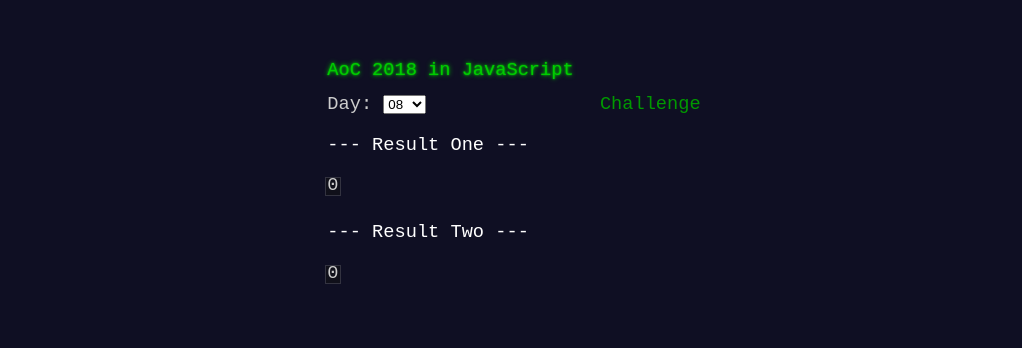
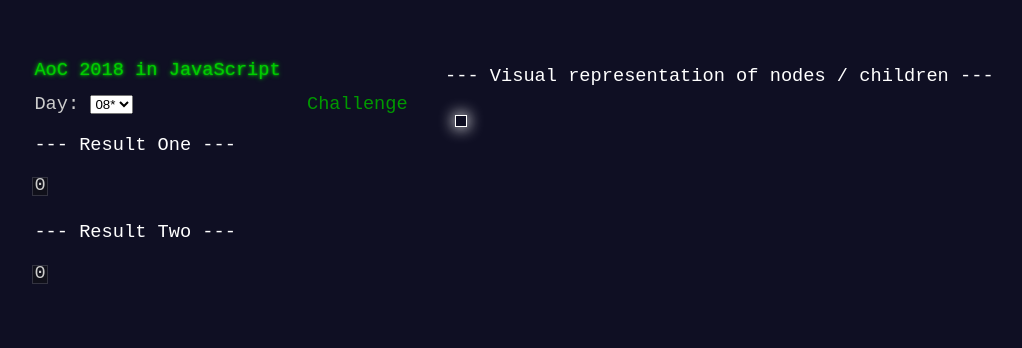
Before and after one commit to Sonnenhut/aoc2018, a plain HTML site: page index.html in a window 1280 px wide. Shown: the part 214-562 px from the top of the page, without its empty margins (126-1148 px from the left). Drawn offline with Linux system fonts and the light colour scheme; no server answers.

Commit message:
Day 8 page

```diff
--- a/day08/day08_a.js
+++ b/day08/day08_a.js
@@ -59,7 +59,6 @@ class Node {
         if(this.children.length === 0) {
             // If a node has no child nodes, its value is the sum of its metadata entries.
             res = this.metadataSum();
-            console.log('without childs', res);
         } else {
             // However, if a node does have child nodes, the metadata entries become indexes which refer to those child nodes.
             res = this.metadata.map(meta => meta - 1)
@@ -71,7 +70,6 @@ class Node {
                                     return res;
                                 })
                                 .sum();
-            console.log('with childs', res);
         }
         return res;
     }
--- /dev/null
+++ b/day08/index.js
@@ -0,0 +1,39 @@
+import {fileAsText} from "../common/files.js";
+import {parse} from './day08_a.js';
+
+class Day08 extends HTMLElement {
+    constructor() {
+        super();
+    }
+
+    connectedCallback() {
+        return fileAsText('day08/input.txt').then(input => {
+            return this.render(parse(input));
+
+        });
+    }
+
+    render(node) {
+        this.innerHTML += "<h2>--- Visual representation of nodes / children ---</h2>";
+
+        const drawChildren = (nodes, parent, first = false) => {
+            for(let node of nodes) {
+                const elem = document.createElement('div');
+                if(first) {
+                    elem.style = "text-orientation: upright; writing-mode: vertical-lr;"
+                }
+                elem.style.display = 'inline-block';
+                elem.style.margin = "10";
+                elem.style.minHeight = "10";
+                elem.style.minWidth = "10";
+                elem.style.border = "0.001em solid white";
+                //elem.style.backgroundColor = "white";
+                elem.style.boxShadow = "0px 0px 15px 1px rgba(255,255,255,255.75)";
+                parent.appendChild(elem);
+                drawChildren(node.children, elem);
+            }
+        };
+        drawChildren([node], this, true);
+    }
+}
+customElements.define('day-08', Day08);
--- a/index.html
+++ b/index.html
@@ -90,7 +90,7 @@
                     <option value="05*">05*</option>
                     <option value="06">06</option>
 					<option value="07">07</option>
-					<option value="08">08</option>
+					<option value="08*">08*</option>
 					<!--<option value="09">09</option>
                     <option value="00">00</option>
                     <option value="01">01</option>
```
